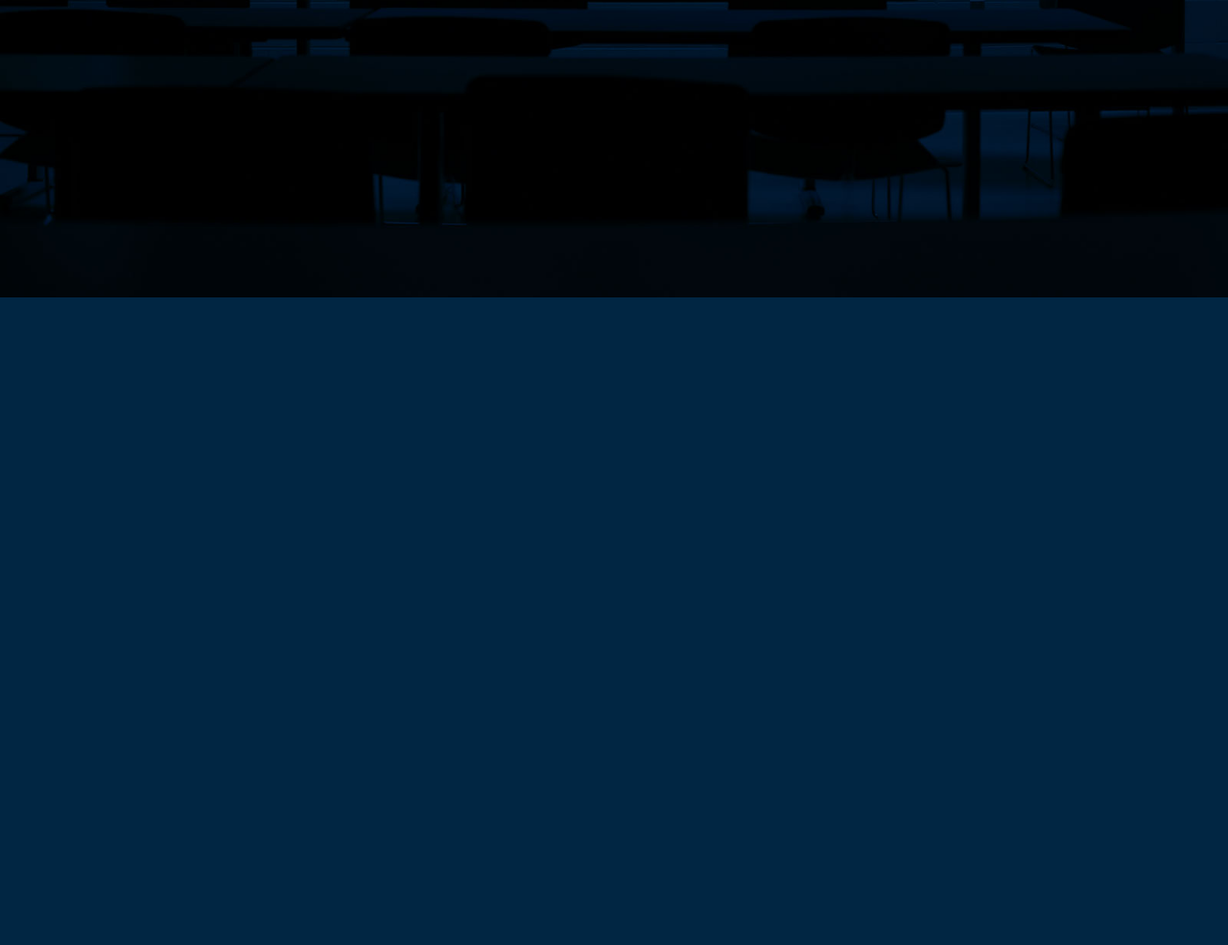
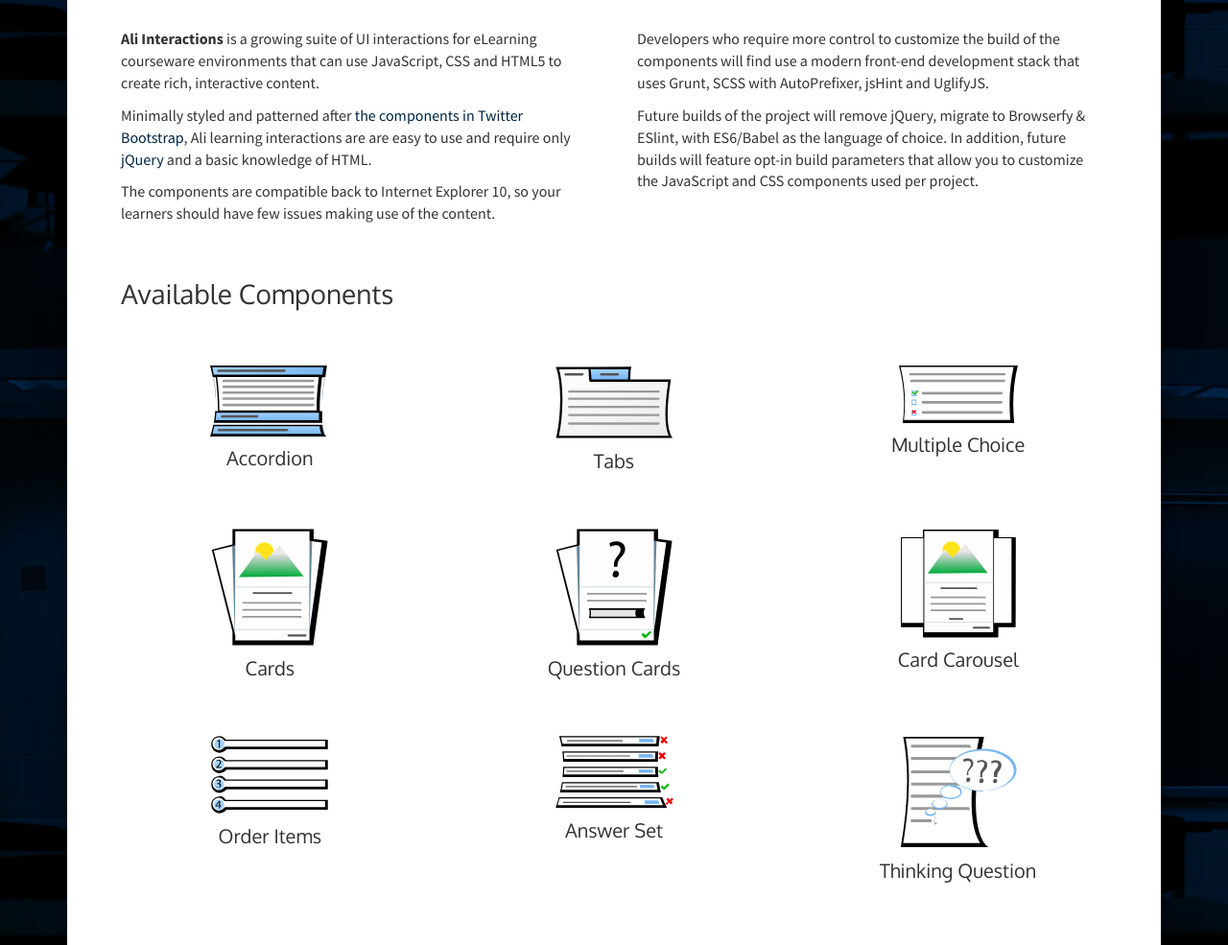
Before and after one commit to aut0poietic/ali, a plain HTML site: page index.html in a window 1280 px wide. Shown: the part 490-1475 px from the top of the page at 96% size. Before the commit the page ends 800 px from the top, so only its background shows below. Drawn offline with nearby package versions, Linux system fonts and the light colour scheme.

Commit message:
grid's pretty
Interaction list is pretty now.

```diff
--- a/css/_basics.scss
+++ b/css/_basics.scss
@@ -9,11 +9,15 @@ html, body {
 	min-width : 320px !important;
 }
 
-.page-wrap {
-  margin     : auto;
-  padding    : 0;
+.wrap {
 	height     : auto;
 	min-height : 100%;
+
+	.main-content,
+	.section-header {
+		padding : 32px;
+	}
+
 }
 
 .main-content {
@@ -21,3 +25,17 @@ html, body {
 
 	background-color : #fff;
 }
+
+.interaction-grid {
+	.row {
+		padding-top    : 24px;
+		padding-bottom : 24px;
+	}
+	img {
+		display      : block;
+		max-width    : 40%;
+		margin-left  : auto;
+		margin-right : auto;
+		height       : auto;
+	}
+}
--- a/css/_header.scss
+++ b/css/_header.scss
@@ -1,24 +1,26 @@
-.header-container {
-  padding-top   : 80px;
-  margin-top    : 0;
-  margin-bottom : -120px;
+.page-header {
+	padding-top    : 80px;
+	padding-bottom : 0;
+	margin-top     : 0;
+	margin-bottom  : 0;
+	border-bottom  : none;
 
 	h1 {
 		position : relative;
 		z-index  : 100;
 		color    : #fff;
 	}
+
+}
+
+.section-header {
+	margin-top       : 100px;
+	background-color : lighten($brand-primary, 15%);
+	text-align       : center;
 	h2 {
 		color : #fff;
 	}
-
-  .section-head {
-
-
-	margin-top       : 100px;
-	height           : 200px;
-	background-color : lighten($brand-primary, 15%);
-	text-align       : center;
+}
 
 .logo-container {
 	@include shadow-depth-5();
@@ -49,5 +51,3 @@
 		width    : 180px;
 	}
 }
-  }
-}
--- a/css/main.scss
+++ b/css/main.scss
@@ -9,7 +9,10 @@
 
 /*  ********************************************************************* Twitter Bootstrap */
 @import "bootstrap/normalize";
+@import "bootstrap/print";
+@import "bootstrap/scaffolding";
 @import "bootstrap/type";
+@import "bootstrap/code";
 @import "bootstrap/grid";
 @import "bootstrap/tables";
 @import "bootstrap/forms";
--- a/index.html
+++ b/index.html
@@ -18,24 +18,88 @@
 <![endif]-->
 
 
-<div class="container page-wrap">
-	<header class="header-container container">
-		<div class="row">
-			<h1 class="text-center">Ali</h1>
+<div class="wrap container">
+	<header class="page-header">
+		<h1 class="text-center">Ali</h1>
+	</header>
+	<div class="section-header clearfix">
+		<div class="logo-container">
+			<span><img src="images/happy-box.svg" alt="An illustrated box with confetti exploding from within. Yeah, it's a little campy."></span>
 		</div>
-		<div class="row section-head">
-			<div class="logo-container">
-				<span><img src="images/happy-box.svg"></span>
+		<h2>Accessible Learning Interactions</h2>
+	</div>
+	<article id="content" class="main-content">
+		<section class="container-fluid">
+			<div class="row">
+				<div class="col-md-6">
+					<p>
+						<strong>Ali Interactions</strong> is a growing suite of UI interactions for eLearning courseware environments that can use JavaScript, CSS and HTML5 to create rich, interactive content.
+					</p>
+					<p>Minimally styled and patterned after
+						<a href="http://getbootstrap.com/" target="_blank">the components in Twitter Bootstrap</a>, Ali learning interactions are are easy to use and require only
+						<a href="https://jquery.com/">jQuery</a> and a basic knowledge of HTML.</p>
+					<p>The components are compatible back to Internet Explorer 10, so your learners should have few issues making use of the content.</p>
+				</div>
+				<div class="col-md-6">
+					<p>Developers who require more control to customize the build of the components will find use a modern front-end development stack that uses Grunt, SCSS with AutoPrefixer, jsHint and UglifyJS.</p>
+					<p>Future builds of the project will remove jQuery, migrate to Browserfy &amp; ESlint, with ES6/Babel as the language of choice. In addition, future builds will feature opt-in build parameters that allow you to customize the JavaScript and CSS components used per project.</p>
+				</div>
 			</div>
-			<h2>Accessible Learning Interactions</h2>
-		</div>
-	</header>
-	<div id="content" class="main-content container">
-		<div class="row">
+		</section>
+		<section class="container-fluid interaction-grid">
+			<div class="row">
+				<div class="col-xs-12">
+					<h3>Available Components</h3>
+				</div>
+			</div>
 
+			<div class="row">
+				<div class="col-md-4 col-sm-6 text-center">
+					<img src="images/accordion.svg" alt="">
+					<h4>Accordion</h4>
+				</div>
+				<div class="col-md-4 col-sm-6 text-center">
+					<img src="images/tab-control.svg" alt="">
+					<h4>Tabs</h4>
+				</div>
+				<div class="col-md-4 col-sm-6 text-center">
+					<img src="images/multiple-choice.svg" alt="">
+					<h4>Multiple Choice</h4>
+				</div>
+			</div>
 
-		</div>
-	</div>
+			<div class="row">
+				<div class="col-md-4 col-sm-6 text-center">
+					<img src="images/card.svg" alt="">
+					<h4>Cards</h4>
+				</div>
+				<div class="col-md-4 col-sm-6 text-center">
+					<img src="images/question-card.svg" alt="">
+					<h4>Question Cards</h4>
+				</div>
+				<div class="col-md-4 col-sm-6 text-center">
+					<img src="images/card-carousel.svg" alt="">
+					<h4>Card Carousel</h4>
+				</div>
+			</div>
+
+			<div class="row">
+				<div class="col-md-4 col-sm-6 text-center">
+					<img src="images/order-items.svg" alt="">
+					<h4>Order Items</h4>
+				</div>
+				<div class="col-md-4 col-sm-6 text-center">
+					<img src="images/answer-set.svg" alt="">
+					<h4>Answer Set</h4>
+				</div>
+				<div class="col-md-4 col-sm-6 text-center">
+					<img src="images/thinking-question.svg" alt="">
+					<h4>Thinking Question</h4>
+				</div>
+			</div>
+
+		</section>
+	</article>
 </div>
 
 <script src="https://code.jquery.com/jquery-2.2.3.min.js" integrity="sha256-a23g1Nt4dtEYOj7bR+vTu7+T8VP13humZFBJNIYoEJo=" crossorigin="anonymous"></script>
```
Also changed, not shown: css/main.css, images/accordion.svg (added), images/answer-set.svg (added), images/card-carousel.svg (added), images/card.svg (added), images/multiple-choice.svg (added), images/order-items.svg (added), images/question-card.svg (added), images/tab-control.svg (added), images/thinking-question.svg (added). Lines whose indentation alone changed are shown as unchanged.
